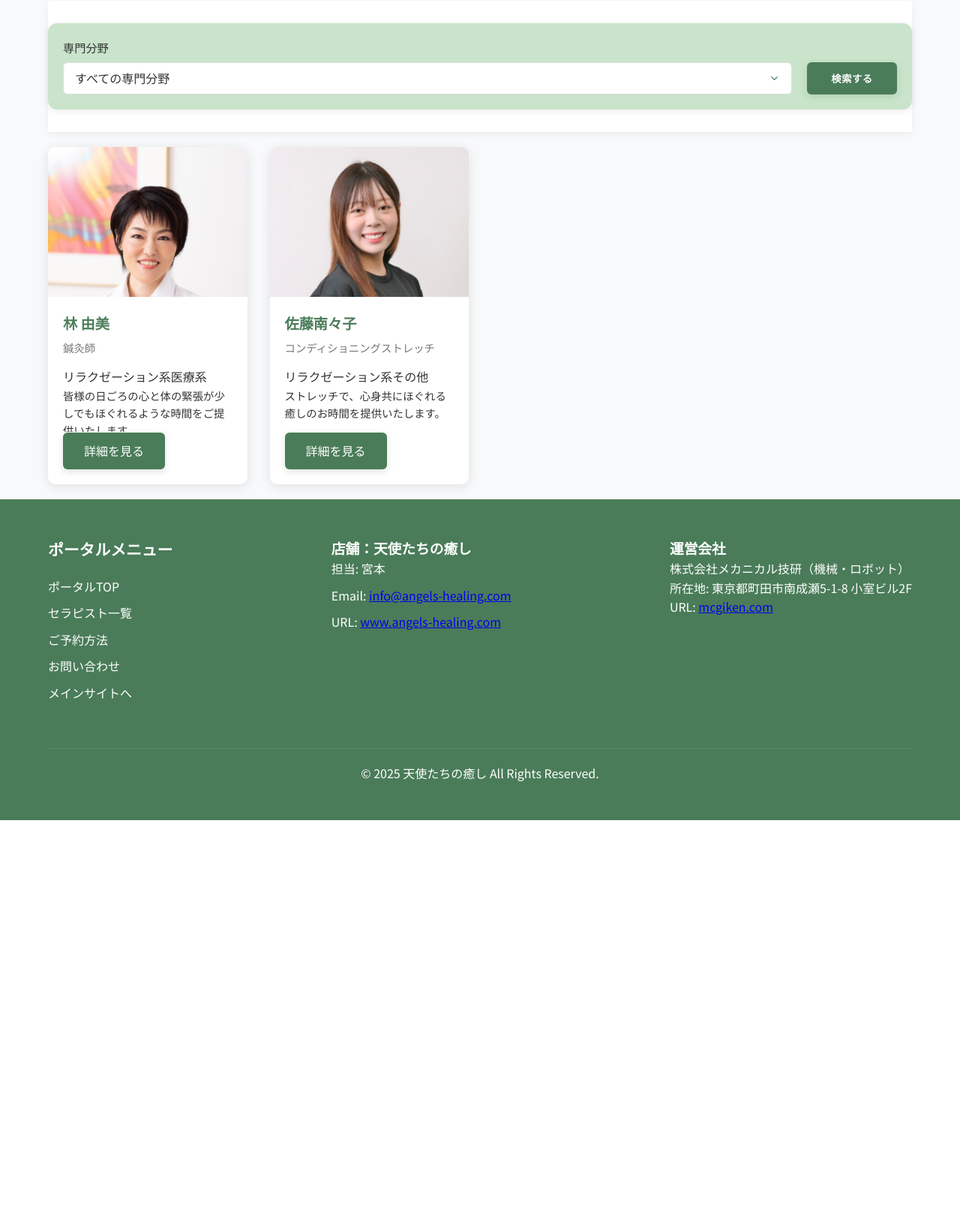
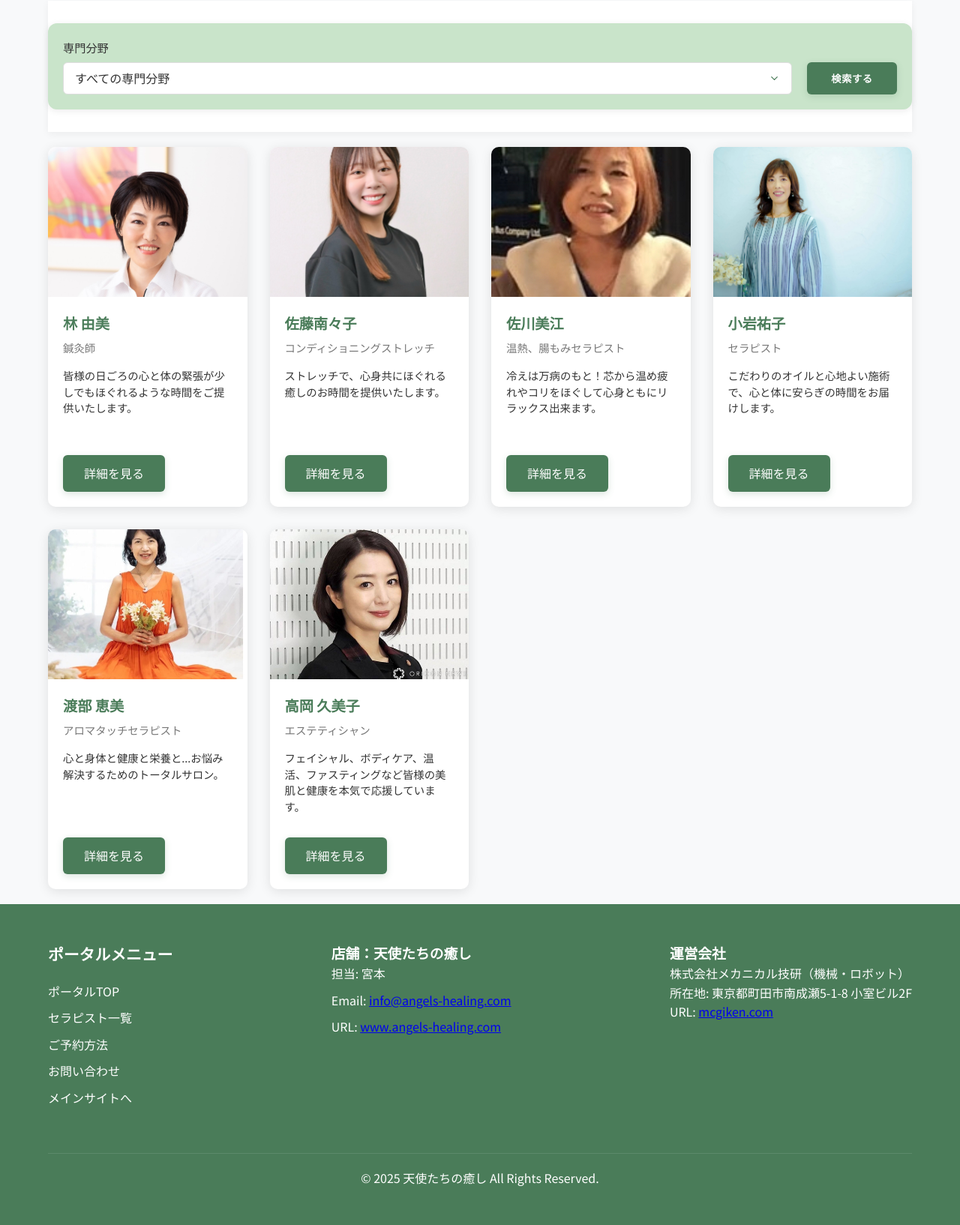
Before and after one commit to marky808/angels-healing-site, a PHP site: page /user-portal/therapists.html in a window 1280 px wide. Shown: the part 163-1797 px from the top of the page at 75% size. Before the commit the page ends 1257 px from the top, so only its background shows below. Run offline with PHP 8.4, Linux system fonts and the light colour scheme.

Commit message:
セラピスト情報を追加し、カードのスタイルを改善。内容表示の高さを調整し、説明文の行数を増加。画像の配置を最適化。

```diff
--- a/assets/css/portal.css
+++ b/assets/css/portal.css
@@ -210,7 +210,7 @@ body {
     transition: transform 0.3s;
     display: flex;
     flex-direction: column; /* カードを縦方向のフレックスボックスに */
-    height: 450px; /* 高さを統一 */
+    height: 480px; /* 高さを450pxから480pxに増加 */
 }
 
 .therapist-card:hover {
@@ -220,7 +220,7 @@ body {
 .therapist-image {
     height: 200px;
     background-size: cover;
-    background-position: center top;
+    background-position: center;
     background-repeat: no-repeat;
     flex-shrink: 0; /* 画像の高さを固定 */
 }
@@ -230,12 +230,12 @@ body {
     display: flex;
     flex-direction: column;
     flex-grow: 1; /* コンテンツ部分が伸縮可能に */
-    height: 230px; /* 内容部分の高さを統一 */
+    height: 260px; /* 内容部分の高さを230pxから260pxに増加 */
     position: relative; /* 位置基準を設定 */
 }
 
 .therapist-content-top {
-    height: 160px; /* テキスト表示部分の高さを固定 */
+    height: 190px; /* テキスト表示部分の高さを160pxから190pxに増加 */
     margin-bottom: 0; /* 余白の管理方法を変更 */
     overflow: hidden; /* はみ出た内容を隠す */
 }
@@ -255,11 +255,12 @@ body {
 .therapist-description {
     font-size: 0.9rem;
     display: -webkit-box;
-    -webkit-line-clamp: 3; /* 表示行数を3行に固定 */
+    -webkit-line-clamp: 4; /* 表示行数を3行から4行に増加 */
     -webkit-box-orient: vertical;
     overflow: hidden;
     text-overflow: ellipsis;
-    max-height: 4.5em; /* 3行分の高さ */
+    max-height: 6em; /* 4行分の高さ (1.5em × 4) */
+    line-height: 1.5; /* 行間を明示的に指定 */
     margin-bottom: 0;
 }
 
@@ -350,11 +351,11 @@ body {
 .therapist-photo {
     width: 300px;
     height: 400px;
-    background-size: contain; /* coverからcontainに変更 */
-    background-position: top center; /* centerからtop centerに変更 */
-    background-repeat: no-repeat; /* 追加: 繰り返しを防止 */
+    background-size: cover; /* containからcoverに変更し、常に枠内を埋めるようにする */
+    background-position: center; /* 中央に配置 */
+    background-repeat: no-repeat;
     border-radius: 10px;
-    background-color: #f9f9f9; /* 追加: 背景色を設定 */
+    object-fit: cover; /* 画像のアスペクト比を維持しつつ枠を埋める */
 }
 
 .therapist-info {
--- a/assets/js/therapist-data.js
+++ b/assets/js/therapist-data.js
@@ -80,6 +80,206 @@ const therapistData = {
         treatment_photos: [
             '../assets/images/satonanako2.jpg'
         ]
+    },
+    // セラピスト - 佐川美江
+    '3': {
+        id: '3',
+        name: '佐川美江',
+        gender: 'female',
+        categories: [
+            'relaxation',
+            'beauty',
+            'other'
+        ],
+        specialities: [
+            'relaxation',
+            'beauty',
+            'other'
+        ],
+        specialty: '温熱、腸もみセラピスト',
+        photo: '../assets/images/sagawa-mie.jpg',
+        thumbnailPhoto: '../assets/images/sagawa-mie.jpg',
+        description: [
+            '冷えは万病のもと！芯から温め疲れやコリをほぐして心身ともにリラックス出来ます。'
+        ],
+        qualifications: [
+            '民間資格：オンセラー（オンセラピスト養成講師）',
+            '民間資格：東洋式腸活美容'
+        ],
+        courses: [
+            {
+                title: '温熱もみほぐし',
+                description: '遠赤外線効果を高める特殊なセラミックの器に炭化したもぐさを入れ、温めながら身体をさすったり、揉んだり筋肉の疲れやコリをほぐす施術です。',
+                duration: '15分～'
+            },
+            {
+                title: '東洋式腸活美容',
+                description: '初めに温熱で深部まで温め、ドライマッサージで外側から刺激をしていきます。ご希望によりオイルを使用してのオイルマッサージも行います。',
+                duration: '15分～'
+            }
+        ]
+    },
+    // セラピスト - 小岩祐子
+    '4': {
+        id: '4',
+        name: '小岩祐子',
+        gender: 'female',
+        categories: [
+            'relaxation',
+            'beauty',
+            'other'
+        ],
+        specialities: [
+            'relaxation',
+            'beauty',
+            'other'
+        ],
+        specialty: 'セラピスト',
+        photo: '../assets/images/koiwa-yuko.jpg',
+        thumbnailPhoto: '../assets/images/koiwa-yuko.jpg',
+        description: [
+            'こだわりのオイルと心地よい施術で、心と体に安らぎの時間をお届けします。',
+            '東京都出身。米国留学後、ソーシャルワークを専攻。先天性股関節症がきっかけでボディア ライメント(500件以上)と肯認学〜lovable session〜(100件以上)、Rain Drop®︎アロマ施術 (50件以上)を習得。著名人御用達の隠れ家サロンセラピストに師事。自宅サロンや出張/オン ラインで心身の調和と総合的な癒しを提供。'
+        ],
+        qualifications: [
+            'Master of Body Allignment',
+            '肯認学®︎インストラクター',
+            '臼井式 霊気マスター'
+        ],
+        courses: [
+            {
+                title: 'アロマde手美人ケア',
+                description: '医療現場で酷使される手指を、AFNOR基準0.2%の世界最高峰エッセンシャルオイルでケア。指先から腕まで丁寧にアプローチし、手洗い・消毒による乾燥や、PC作業の疲労を癒します。血行促進でこわばった筋肉をリリース。短時間でも心身ともにリフレッシュできる贅沢な時間です。',
+                duration: '15分'
+            }
+        ],
+        salon_info: {
+            name: 'Salon de Yuukichi',
+            url: 'https://linktr.ee/Yuukichi'
+        }
+    },
+    // セラピスト - 渡部 恵美
+    '5': {
+        id: '5',
+        name: '渡部 恵美',
+        gender: 'female',
+        categories: [
+            'relaxation',
+            'beauty',
+            'medical'
+        ],
+        specialities: [
+            'relaxation',
+            'beauty',
+            'medical'
+        ],
+        specialty: 'アロマタッチセラピスト',
+        photo: '../assets/images/watabeemi1.jpg',
+        thumbnailPhoto: '../assets/images/watabeemi1.jpg',
+        description: [
+            '心と身体と健康と栄養と...お悩み解決するためのトータルサロン。',
+            '自然の香りがもたらすリラクゼーション効果や、心と身体のバランスを整える力に感銘を受け、多くの人々にアロマの素晴らしさを伝えたいという強い想いがございます。 ナチュラルなものが大好き！'
+        ],
+        qualifications: [
+            '一般社団法人インターナショナルメディカルアロマスクール(IMAS) 統合医療アドバイザー メディカルアロマコンサルタント',
+            '一般社団法人ボタニカルデザイン協会(bda) オリジナルアロマ香水インストラクター',
+            'アロマタッチテクニック認定',
+            '日本化粧品検定3級'
+        ],
+        courses: [
+            {
+                title: '肘下から指先まで施すハンドケア',
+                description: '肘下から指先までと、様々なツボが集まる手のひらへ、圧をかけ過ぎずに揉みほぐし。',
+                duration: '15分～'
+            },
+            {
+                title: '心もほぐれるフットケア（ふくらはぎ)',
+                description: '膝下からスネやふくらはぎ、足の甲、指先まで揉みほぐします。',
+                duration: '15分～'
+            },
+            {
+                title: '眠れるほど痛くない！足裏の揉みほぐし（足裏)',
+                description: 'さまざまなツボが集まる足裏をほぐします',
+                duration: '15分～'
+            },
+            {
+                title: 'オールハンド！膝下から指先まで、スペシャルフットケア',
+                description: '天然高品質の無香料オイルで潤い与えながら、膝下から足裏の全てを揉みほぐします。',
+                duration: '15分～'
+            }
+        ],
+        salon_info: {
+            name: 'ラヴィジョイ-Lavie Joy-',
+            url: 'https://laviejoy.com/',
+            photo: '../assets/images/watabeemi4.jpg'
+        },
+        treatment_photos: [
+            '../assets/images/watabeemi3.jpg',
+            '../assets/images/watabeemi2.jpg'
+        ]
+    },
+    // セラピスト - 高岡久美子
+    '6': {
+        id: '6',
+        name: '高岡 久美子',
+        gender: 'female',
+        categories: [
+            'beauty',
+            'other'
+        ],
+        specialities: [
+            'beauty',
+            'other'
+        ],
+        specialty: 'エステティシャン',
+        photo: '../assets/images/takaokakumiko.jpg',
+        thumbnailPhoto: '../assets/images/takaokakumiko.jpg',
+        description: [
+            'フェイシャル、ボディケア、温活、ファスティングなど皆様の美肌と健康を本気で応援しています。',
+            '東京都荒川区町屋でプライベートサロン「mennir メニール」を経営しています。 フェイシャルサロンから始まり、今では韓国肌管理セラピール（ララピール）、ハーブピーリング、毛穴洗浄、オイルトリートメント、よもぎ蒸し、東洋式美腸活マッサージ、オンセラ温熱リンパマッサージ、全身脱毛、光フェイシャル、ブライダルエステ、ファスティングサポート、化粧品販売などなど、美と健康の両方から本気でキレイを追求しています。'
+        ],
+        qualifications: [
+            'オンセラ健康法資格保有者養成講師',
+            '東洋式腸活マッサージ',
+            'ララピール認定サロン',
+            'アイマートリガーフェイシャルメソッド'
+        ],
+        courses: [
+            {
+                title: '温セラ温熱リンパマッサージ',
+                description: '炭化もぐさをセラミックの器に入れて温め、全身、またはコリなどの箇所を温めながらほぐしていく、お灸のように温かくて心地の良い施術です。',
+                duration: '15分～'
+            },
+            {
+                title: 'セラピール(フェイシャル )',
+                description: 'LHA成分にアルカリを結合させた韓国で大人気のピーリングソリューションです。特許成分　美容乳酸菌が追加され、さらに進化しました。毛穴、シミ、ハリツヤアップ、肌のキメなど本気でお肌の改善をしたい方にお勧めです。',
+                duration: '15分～'
+            },
+            {
+                title: 'ハーブピーリング(フェイシャル)',
+                description: 'すべての肌トラブルを植物の力で理想の肌へ導く、厳選国産メディカルハーブピーリングです。幹細胞、漢方、薬用植物が肌本来の美しさを引き立てます。シミ、シワ、毛穴、ニキビ、くすみなどあらゆる肌トラブルを根本から改善する魔法のハーブです。',
+                duration: '15分～'
+            },
+            {
+                title: 'オンセラ＋東洋式腸活ドライマッサージ',
+                description: 'オンセラ温熱リンパマッサージでお腹を温めた後、服の上からドライマッサージをしていきます。お腹にあるツボを優しく刺激し、腸の動きを促進。お腹まわりの滞りを流すことで、体全体のバランスも整えていきます。お腹のはり、便秘、冷え、ストレスなどの不調にアプローチするのが、東洋式腸活マッサージです。',
+                duration: '15分～'
+            },
+            {
+                title: 'ドライヘッドマッサージ',
+                description: '頭、首、肩を優しくほぐすリラクゼーションマッサージです。眼精疲労や肩こり、睡眠の質が気になる方におすすめ。脳がリラックスして日々の疲れを感じる方にぴったりのメニューです。',
+                duration: '15分～'
+            }
+        ],
+        salon_info: {
+            name: 'mennir(メニール)',
+            url: 'https://www.instagram.com/mennir_tokyo/',
+            photo: '../assets/images/takaokakumiko4.jpg'
+        },
+        treatment_photos: [
+            '../assets/images/takaokakumiko2.png',
+            '../assets/images/takaokakumiko3.jpg'
+        ]
     }
 };
 
--- a/user-portal/therapists.html
+++ b/user-portal/therapists.html
@@ -63,9 +63,6 @@
                         <div class="therapist-content-top">
                             <h3 class="therapist-name">${therapist.name}</h3>
                             <p class="therapist-specialty">${therapist.specialty}</p>
-                            <div class="therapist-specialty-tags">
-                                ${therapist.specialities ? therapist.specialities.map(spec => `<span class="tag">${getSpecialityDisplayName(spec)}</span>`).join('') : ''}
-                            </div>
                             <p class="therapist-description">${therapist.description ? therapist.description[0] : ''}</p>
                         </div>
                         <a href="therapist-detail.html?id=${therapist.id}" class="btn btn-outline">詳細を見る</a>
```
Also changed, not shown: assets/images/koiwa-yuko.jpg (added), assets/images/sagawa-mie.jpg (added), assets/images/satonanako4.jpg, assets/images/takaokakumiko.jpg (added), assets/images/takaokakumiko2.png (added), assets/images/takaokakumiko3.jpg (added), assets/images/takaokakumiko4.jpg (added), assets/images/watabeemi1.jpg (added), assets/images/watabeemi2.jpg (added), assets/images/watabeemi3.jpg (added), assets/images/watabeemi4.jpg (added).
